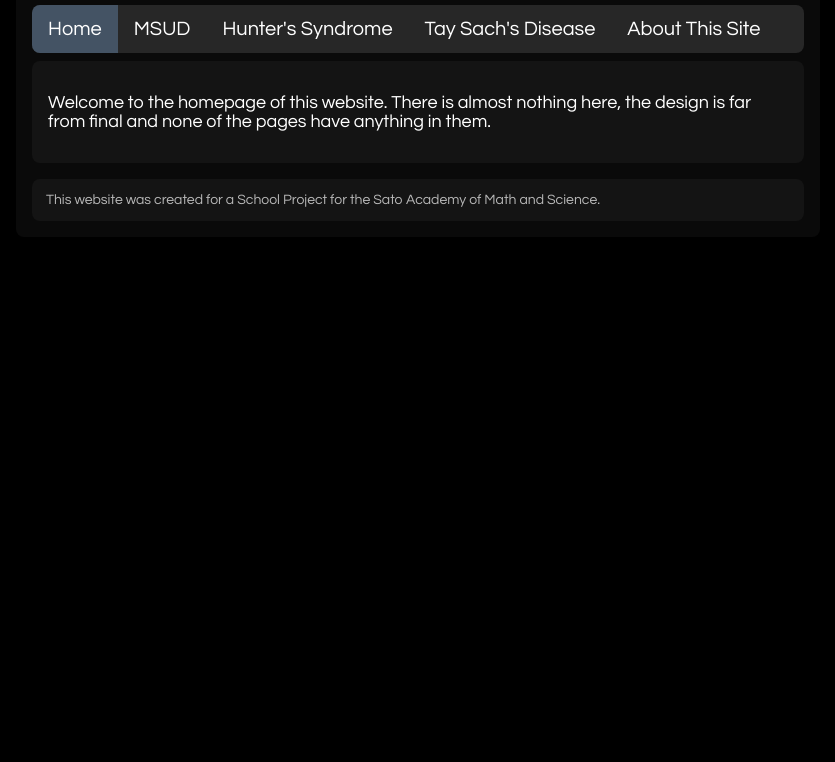
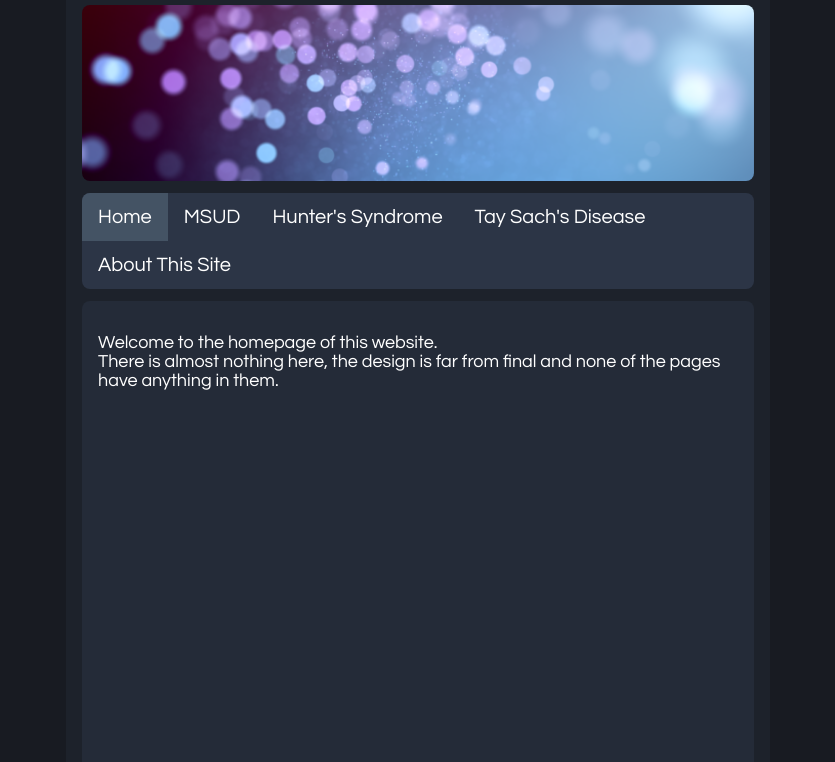
Before and after one commit to dssato/EnzymeDisorderSite, a plain HTML site: page index.html in a window 1280 px wide. Shown: the part 162-924 px from the top of the page, without its empty margins (222-1057 px from the left). Before the commit the page ends 800 px from the top, so only its background shows below. Drawn offline with Linux system fonts and the light colour scheme.

Commit message:
improve homepage, add image for test

```diff
--- /dev/null
+++ b/background.js
@@ -0,0 +1,2 @@
+var c = document.getElementById("background");
+var ctx = c.getContext("2d");
--- a/index.html
+++ b/index.html
@@ -1,15 +1,24 @@
 <!DOCTYPE html>
 <html>
+    <meta name="theme" content="default">
     <head>
         <title>Home - G18 Enzyme Disorders</title>
         <link rel="stylesheet" href="style.css">
         <link href="https://fonts.googleapis.com/css2?family=Questrial&display=swap" rel="stylesheet">
+        <style>
+            .title_image {
+                background-image: url("images/index.png");
+            }
+        </style>
     </head>
     <body>
+        <canvas class="background_canvas" id="background" width="100%" height="100%"></canvas>
+        <script src="background.js"></script>
         <div class="page_frame">
             <div class="page_title">
                 <h1>Home - Enzyme Disorders</h1>
             </div>
+            <div class="title_image"></div>
             <div class="navbar_main">
                 <a class="selected_tab" href="index.html">Home</a>
                 <a href="disorders/maple_syrup_urine_disease.html">MSUD</a>
@@ -18,7 +27,14 @@
                 <a href="about.html">About This Site</a>
             </div>
             <div class="content">
-                <p>Welcome to the homepage of this website. There is almost nothing here, the design is far from final and none of the pages have anything in them.</p>
+                <p>
+                    Welcome to the homepage of this website. <br/>
+                    There is almost nothing here, the design is far from final and none of the pages have anything in them.
+                    <br/> <br/> <br/> <br/> <br/> <br/> <br/> <br/> <br/> <br/> <br/> <br/> <br/> <br/> <br/> <br/> <br/>
+                    <br/> <br/> <br/> <br/> <br/> <br/> <br/> <br/> <br/> <br/> <br/> <br/> <br/> <br/> <br/> <br/> <br/>
+                    <br/> <br/> <br/> <br/> <br/> <br/> <br/> <br/> <br/> <br/> <br/> <br/> <br/> <br/> <br/> <br/> <br/>
+                    <br/> <br/> <br/> <br/> <br/> <br/> <br/> <br/> <br/> <br/> <br/> <br/> <br/> <br/> <br/> <br/> <br/>
+                </p>
             </div>
             <div class="footer">
                 <p>This website was created for a School Project for the Sato Academy of Math and Science.</p>
--- a/style.css
+++ b/style.css
@@ -1,10 +1,21 @@
+.background_canvas {
+    position:absolute;
+    left:0;
+    top:0;
+    z-index:-1;
+}
+
+body {
+    background-color: rgb(24, 27, 34);
+}
+
 .page_frame {
-    background-color: rgb(10, 10, 10);
+    background-color: rgb(29, 34, 43);
     overflow: hidden;
-    margin-top: 8px;
+    margin-top: 16px;
     border-radius: 8px;
-    margin-left: 230px;
-    margin-right: 230px;
+    margin-left: 280px;
+    margin-right: 280px;
 }
 
 .page_title {
@@ -21,11 +32,23 @@
     color: white;
 }
 
+.title_image {
+    height: 100%;
+    background-attachment: fixed;
+    background-position: center;
+    background-repeat: no-repeat;
+    background-size: cover;
+    margin-left: 16px;
+    margin-right: 16px;
+    padding: 88px 16px;
+    border-radius: 8px;
+}
+
 .navbar_main {
-    background-color: rgb(39, 39, 39);
+    background-color: rgb(44, 53, 70);
     overflow: hidden;
     border-radius: 8px;
-    margin-top: 8px;
+    margin-top: 12px;
     margin-left: 16px;
     margin-right: 16px;
 }
@@ -56,9 +79,9 @@
 }
 
 .content {
-    background-color: rgb(20, 20, 20);
+    background-color: rgb(36, 43, 56);
     overflow: hidden;
-    margin-top: 8px;
+    margin-top: 12px;
     border-radius: 8px;
     margin-left: 16px;
     margin-right: 16px;
@@ -74,7 +97,7 @@
 }
 
 .footer {
-    background-color: rgb(20, 20, 20);
+    background-color: rgb(40, 48, 63);
     overflow: hidden;
     margin-top: 16px;
     border-radius: 8px;
@@ -91,7 +114,3 @@
     font-size: 14px;
     font-family: 'Questrial', sans-serif;
 }
-
-body {
-    background-color: black;
-}
```
Also changed, not shown: images/index.png (added), index.js (deleted).
